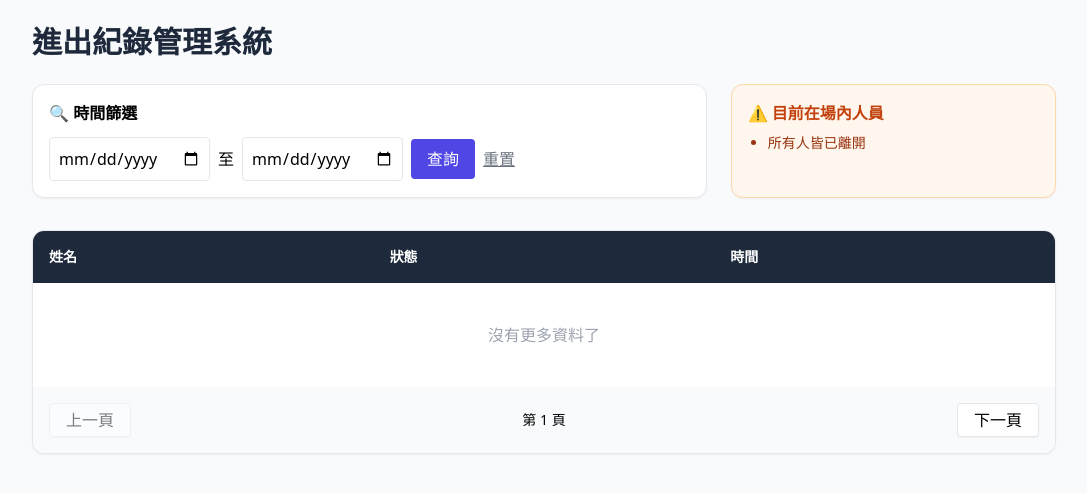
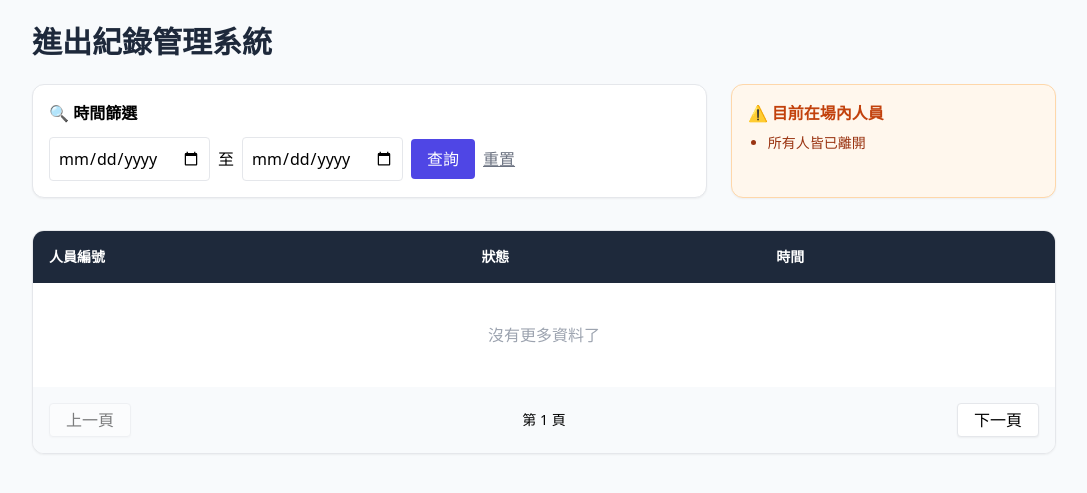
Before and after one commit to oao030oao/database_api, a Flask app: page / in a window 1280 px wide. Shown: the top 493 px of the page, without its empty margins (96-1183 px from the left). Run offline with Flask 3, Linux system fonts and the light colour scheme; data that the repository does not hold is empty; some libraries are stand-ins or nearby versions.

Commit message:
Update index.html

```diff
--- a/templates/index.html
+++ b/templates/index.html
@@ -2,7 +2,7 @@
 <html lang="zh-TW">
 <head>
     <meta charset="UTF-8">
-    <title>進出管理系統 - 完整版</title>
+    <title>進出管理系統</title>
     <script src="https://cdn.tailwindcss.com"></script>
 </head>
 <body class="bg-slate-50 p-6">
@@ -32,7 +32,7 @@
             <table class="w-full text-left">
                 <thead class="bg-slate-800 text-white text-sm">
                     <tr>
-                        <th class="p-4">姓名</th>
+                        <th class="p-4">人員編號</th>
                         <th class="p-4">狀態</th>
                         <th class="p-4">時間</th>
                     </tr>
```
